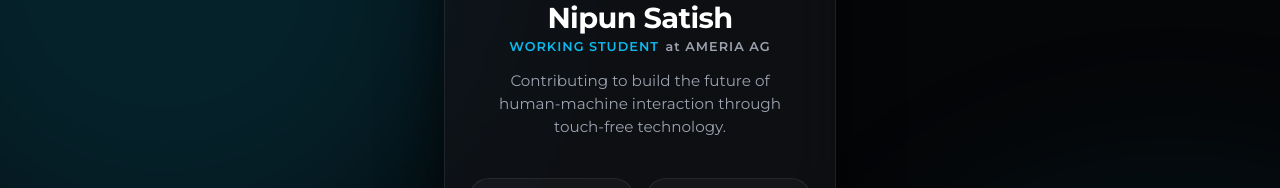
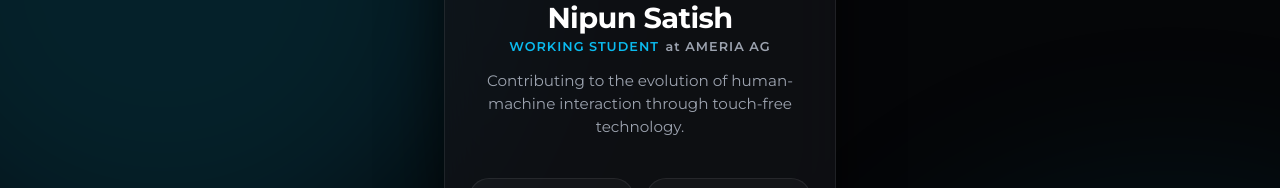
Before and after one commit to nipunsatish007-netizen/Nipun_satish.github.io, a plain HTML site: page index.html in a window 1280 px wide. Shown: the part 259-447 px from the top of the page. Drawn offline with Linux system fonts and the light colour scheme.

Commit message:
Revise bio text for improved clarity
Updated the wording in the bio section for clarity.

```diff
--- a/index.html
+++ b/index.html
@@ -30,7 +30,7 @@
           <span class="company">at AMERIA AG</span>
         </h2>
         <p class="bio">
-          Contributing to build the future of human-machine interaction through touch-free technology.
+          Contributing to the evolution of human-machine interaction through touch-free technology.
         </p>
       </div>
 
```
